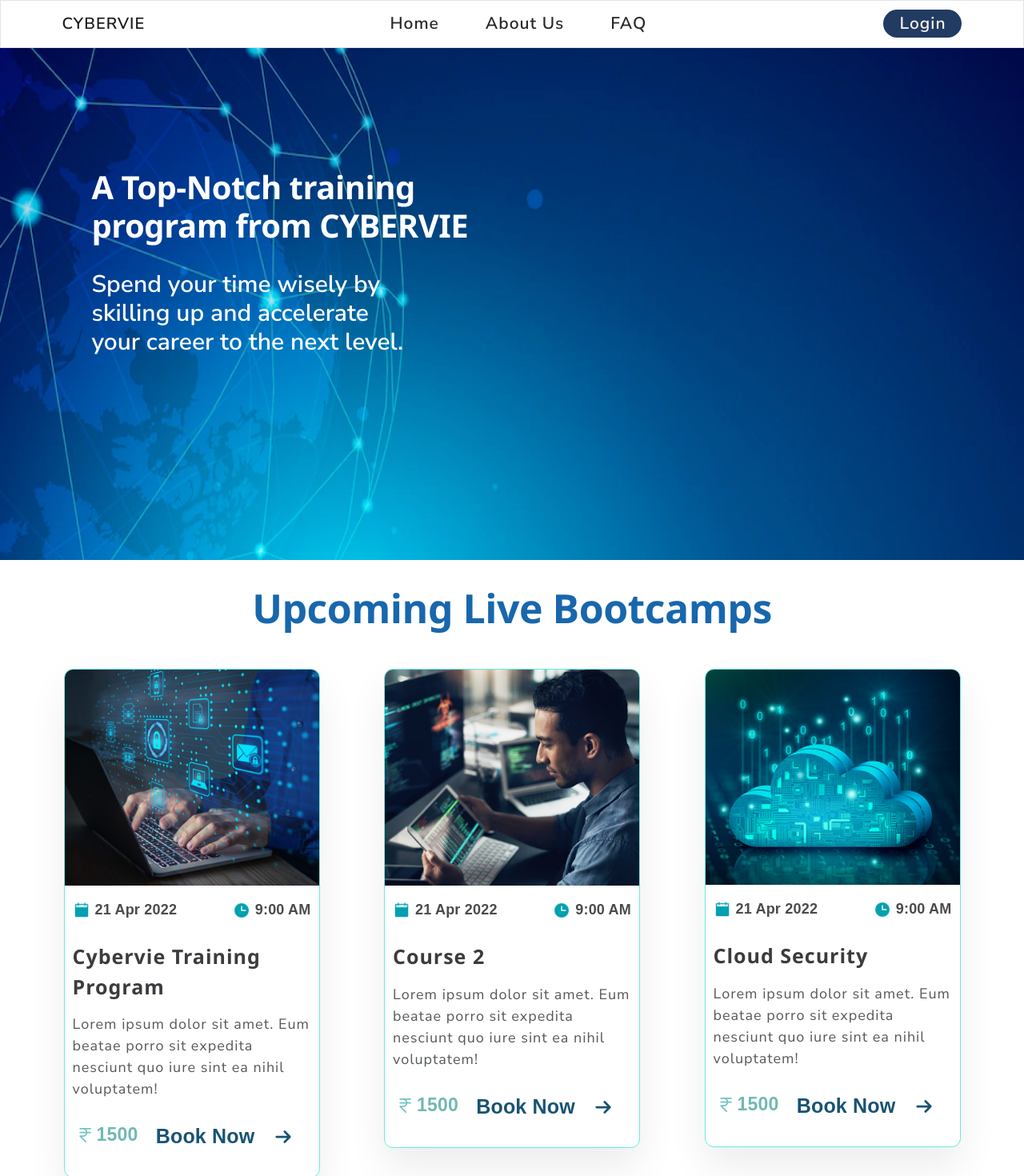
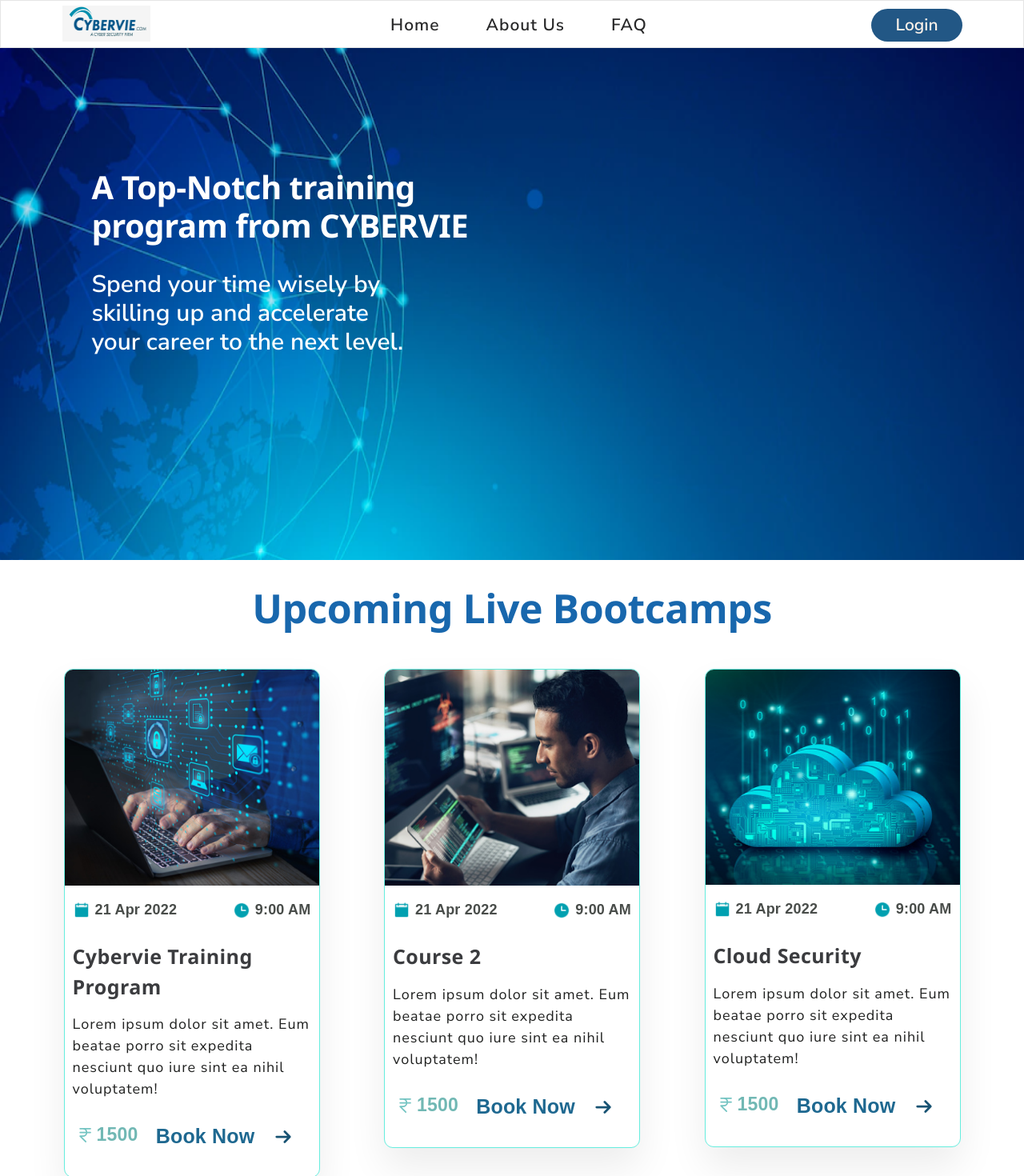
Before and after one commit to MalapatiChetan/cybervie, a Next.js app: page / in a window 1280 px wide. Shown: the top 1470 px of the page at 80% size. Built offline with nearby package versions, Linux system fonts and the light colour scheme.

Commit message:
Added Cybervie Icon

```diff
--- a/components/Header.js
+++ b/components/Header.js
@@ -1,6 +1,7 @@
 import { Navbar, Nav, Container, Button } from "react-bootstrap";
 import Link from "next/link";
 import styles from "../styles/Header.module.css";
+import Image from "next/image";
 
 const Header = () => {
   return (
@@ -15,7 +16,12 @@ const Header = () => {
           <Container>
             <Link href="/">
               <Navbar.Brand className={`${styles["navbar-brand"]}`} href="/">
-                CYBERVIE
+                <Image
+                  src="/images/CybervieImages/Logo.gif"
+                  alt="Web Logo"
+                  width={110}
+                  height={45}
+                />
               </Navbar.Brand>
             </Link>
             <Navbar.Toggle aria-controls="basic-navbar-nav" />
@@ -38,15 +44,16 @@ const Header = () => {
                 </Link>
               </Nav>
               <Nav>
+                <Link href="/Login">
                   <Button
                     className={`${styles["btn-primary"]} ${styles["btn"]} ${styles["btn--form"]}`}
-                  href="/Login"
                     type="button"
                     variant="primary"
                     size="sm"
                   >
                     Login
                   </Button>
+                </Link>
               </Nav>
             </Navbar.Collapse>
           </Container>
--- a/styles/Certify.module.css
+++ b/styles/Certify.module.css
@@ -99,12 +99,16 @@
 
 @media only screen and (max-width: 460px) {
   .heading-primary {
-    margin-bottom: 12rem;
+    font-size: 2.8rem;
+    margin-bottom: 9rem;
   }
 }
 
 @media only screen and (max-width: 360px) {
   .heading-primary {
-    margin-bottom: 15rem;
+    margin-bottom: 13rem;
+  }
+  .hero {
+    height: 60vh;
   }
 }
--- a/styles/Header.module.css
+++ b/styles/Header.module.css
@@ -6,8 +6,8 @@
   grid-gap: 1px;
   align-items: flex-start;
   justify-content: space-around;
-  padding-top: 0.6rem;
-  padding-bottom: 0.6rem;
+  padding-top: 0.3rem;
+  padding-bottom: 0rem;
   position: fixed;
   top: 0;
   background-color: transparent;
@@ -43,18 +43,15 @@
 }
 
 .navbar-brand {
-  padding-top: 0.3125rem;
-  padding-bottom: 0.3125rem;
-  margin-right: 1rem;
-  font-size: 2rem;
+  padding-bottom: 0.1rem;
   text-decoration: none;
   white-space: nowrap;
-  color: black;
+  /* height: auto; */
 }
 
 .btn-primary {
   color: #fff;
-  background-color: #213b63;
+  background-color: #225785;
   border-color: #1a1a1a;
   text-transform: none;
 }
@@ -66,7 +63,7 @@
   text-decoration: none;
   font-size: 2.1rem;
   font-weight: 600;
-  padding: 1rem 2rem;
+  padding: 1.3rem 3rem;
   border-radius: 25px;
   border: none;
   cursor: pointer;
@@ -75,10 +72,10 @@
 }
 
 .btn--form {
-  background-color: #213b63;
+  /* background-color: #213b63; */
   color: #fdf2e9;
   align-self: end;
-  padding: 1.2rem;
+  /* padding: 1.2rem; */
 }
 
 .btn--form:hover {
--- a/styles/product.module.css
+++ b/styles/product.module.css
@@ -45,15 +45,17 @@
   display: flex;
   align-items: center;
   gap: 1.6rem;
+  color: #202120;
 }
 
 .card-title {
   font-size: 25px;
   color: rgb(59, 60, 63);
-  font-weight: 600;
+  font-weight: 550;
   margin-bottom: 1.5rem;
   text-align: left;
   font-family: "Segoe UI", Tahoma, Geneva, Verdana, sans-serif;
+  letter-spacing: 0.4px;
 }
 
 /**************************/
@@ -115,7 +117,7 @@
 
 .BookNow-link {
   font-size: 25px;
-  color: #185373;
+  color: #1e6890;
   cursor: pointer;
 }
 
```
Also changed, not shown: public/images/CybervieImages/Logo.gif (added). Lines whose indentation alone changed are shown as unchanged.
